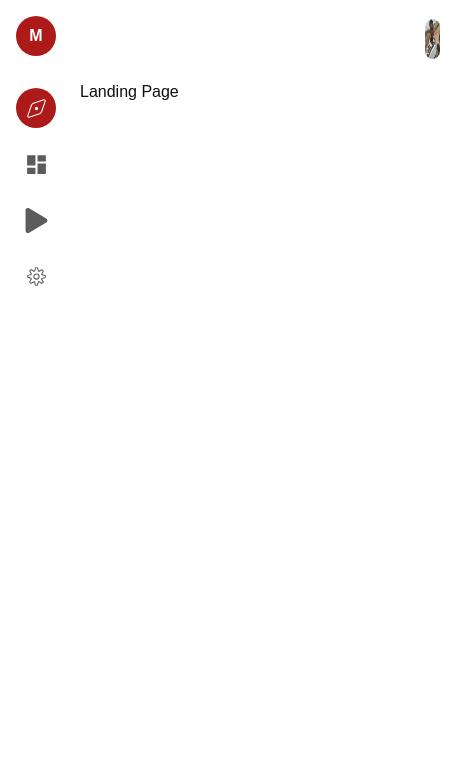
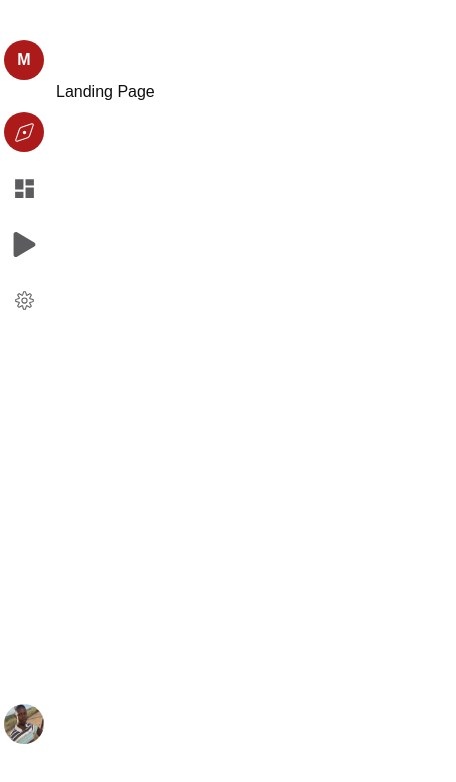
Before and after one commit to christopherkelvin/movie-app, a Next.js app: page / in a window 390 px wide. Shown: the top 782 px of the page, 456 px wide, since content can reach past the window. Built offline with nearby package versions, Linux system fonts and the light colour scheme.

Commit message:
implemented sidebar and top bar responsiveness

```diff
--- a/src/app/layout.tsx
+++ b/src/app/layout.tsx
@@ -28,7 +28,9 @@ export default function RootLayout({
         className={`${geistSans.variable} ${
           geistMono.variable
         } font-sans text-white grid ${
-          isOpen ? "grid-cols-[254px_1fr]" : "grid-cols-[80px_1fr]"
+          isOpen
+            ? "grid-cols-[254px_1fr]"
+            : "grid-cols-[80px_1fr] max-sm:grid-cols-[56px_1fr]"
         }  h-screen bg-[var(--background)]`}
       >
         <Sidebar isOpen={isOpen} setIsOpen={setIsOpen} />
--- a/src/components/sidebar.tsx
+++ b/src/components/sidebar.tsx
@@ -4,19 +4,20 @@ import { newsFeedItems } from "@/config/newsFeedItems";
 import Link from "next/link";
 import { usePathname } from "next/navigation";
 import { IoIosArrowBack, IoIosArrowForward } from "react-icons/io";
-
+import { CiBellOn } from "react-icons/ci";
+import UserImage from "../../public/userImage.jpg"
 
 export const Sidebar = ({ isOpen, setIsOpen }:any ) => {
   const pathname = usePathname();
   return (
     <div
       className={`relative text-white p-4 border-r-2 border-white/10 flex flex-col gap-8 text-md transition-all duration-300 ${
-        isOpen ? "w-64" : "w-20"
+        isOpen ? "w-64" : "w-20 max-sm:w-14 max-sm:px-1 py-10"
       }`}
     >
       {/* Toggle side bar */}
       <div
-        className="absolute -right-20 top-4 border-2 border-white/10 rounded-lg p-2 cursor-pointer hover:bg-white/10 transition"
+        className="absolute -right-20 top-4 border-2 border-white/10 rounded-lg p-2 cursor-pointer hover:bg-white/10 transition max-sm:hidden"
         onClick={() => setIsOpen(!isOpen)}
       >
         {isOpen ? (
@@ -77,9 +78,20 @@ export const Sidebar = ({ isOpen, setIsOpen }:any ) => {
         })}
       </div>
 
-      {isOpen && (
+      {isOpen ? (
         <div className="absolute bottom-0 left-1/4 text-[var(--unhighlight)] font-bold">
           CHRIS Design
+        </div>
+      ) : (
+        <div className="absolute bottom-25 flex flex-col gap-2 items-center sm:hidden">
+          <CiBellOn className="" size={25} />
+          <div>
+            <img
+              src={UserImage.src}
+              alt=""
+              className="h-10 w-10 rounded-full"
+            />
+          </div>
         </div>
       )}
     </div>
--- a/src/components/topbar.tsx
+++ b/src/components/topbar.tsx
@@ -16,9 +16,13 @@ export const Topbar = () => {
             size={25}
           />
         </div>
-        <CiBellOn className="ml-6" size={25} />
+        <CiBellOn className="ml-6 max-sm:hidden" size={25} />
         <div>
-          <img src={UserImage.src} alt=""  className="h-10 w-10 rounded-full"/>
+          <img
+            src={UserImage.src}
+            alt=""
+            className="h-10 w-10 rounded-full max-sm:hidden"
+          />
         </div>
       </div>
     );
```
